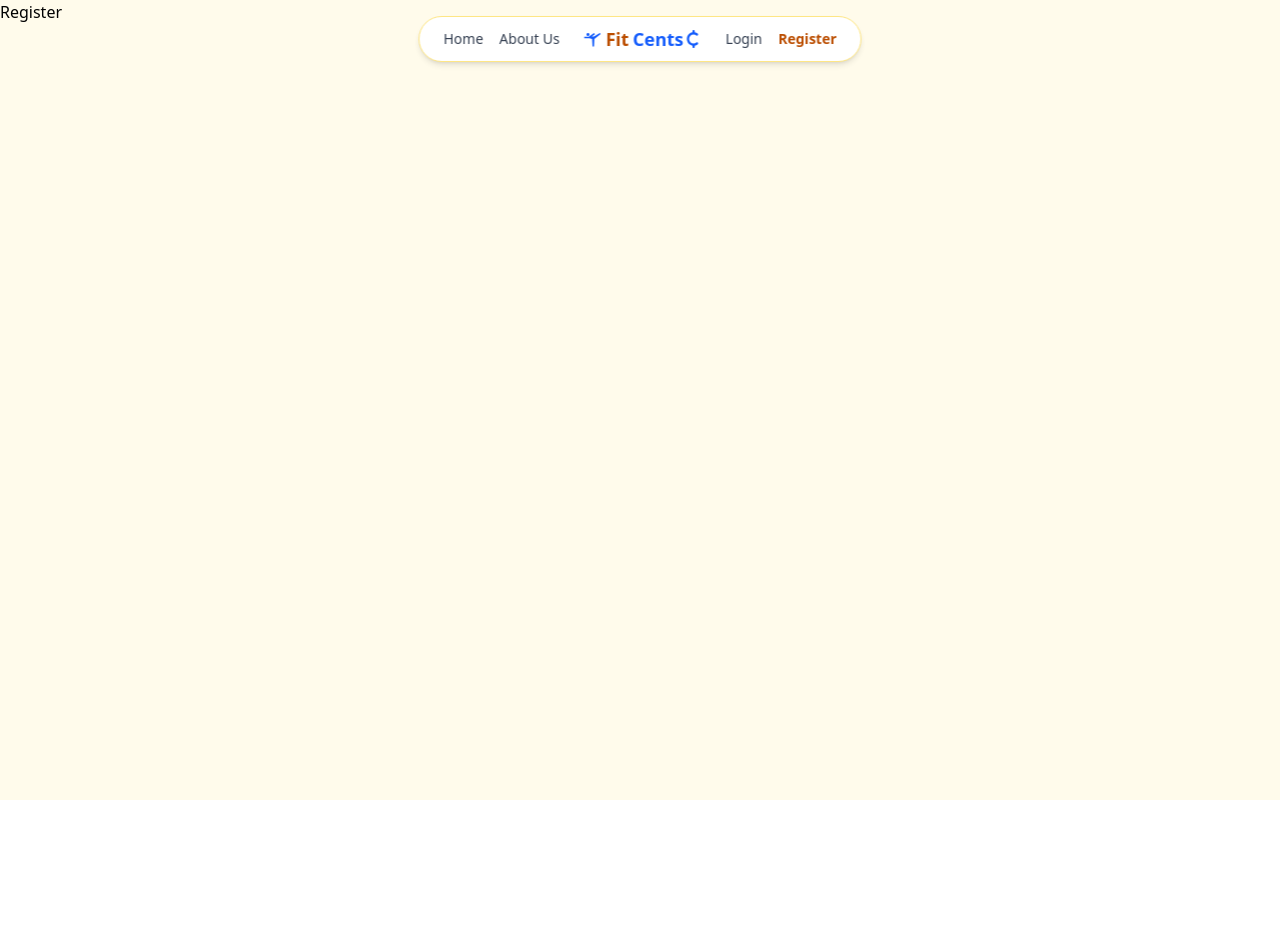
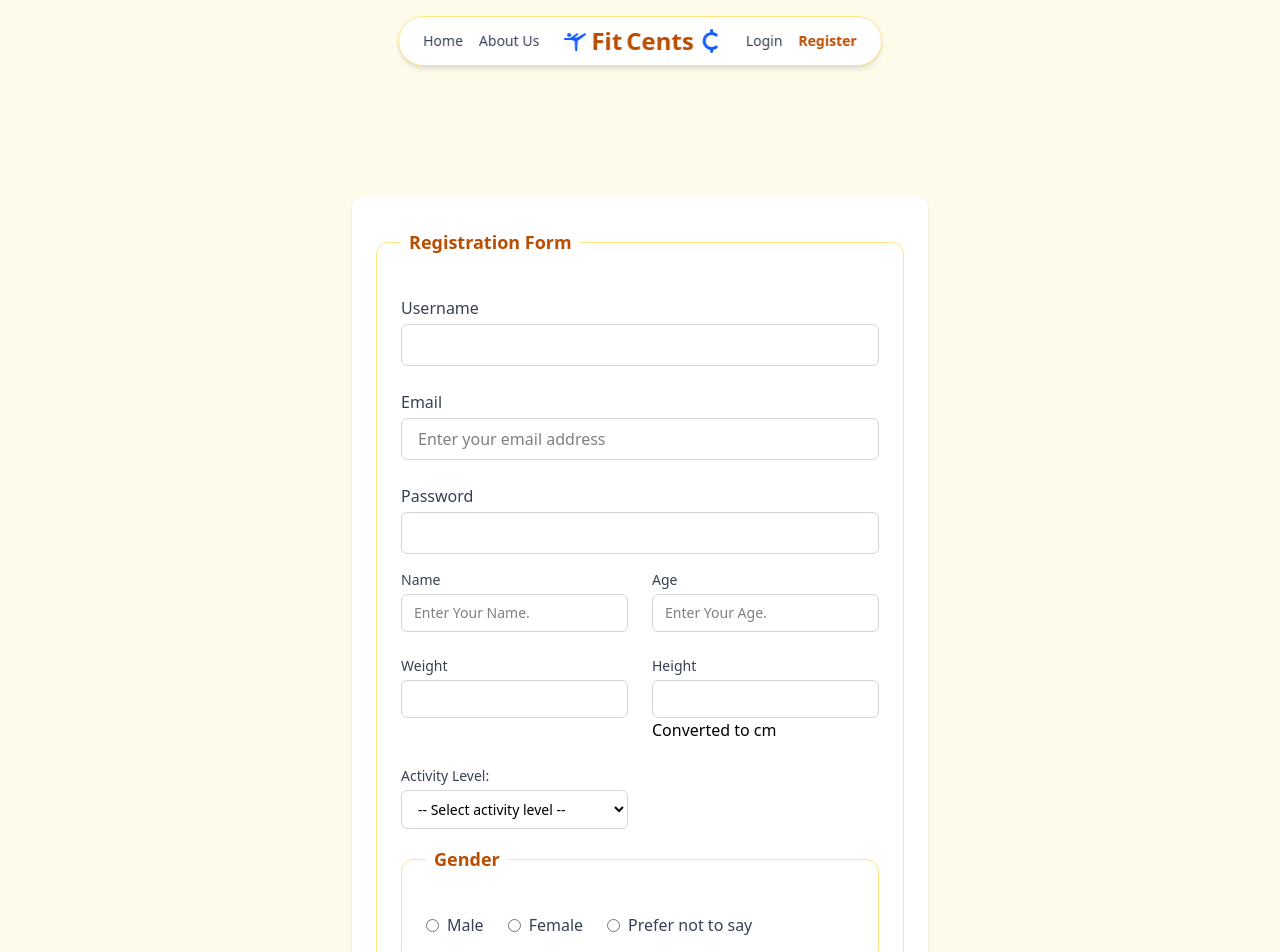
Before and after one commit to jjtzoo/FitCents, a React (Vite) app in the folder frontend/: page /register in a window 1280 px wide. Shown: the top 952 px of the page. Before the commit the page ends 800 px from the top, so only its background shows below. Built offline with nearby package versions, Linux system fonts and the light colour scheme; no server answers.

Commit message:
chores: saved unsaved changes

```diff
--- a/frontend/src/api/crud.js
+++ b/frontend/src/api/crud.js
@@ -1,5 +1,5 @@
 import axios from "axios";
-const URL = import.meta.env.VITE_API_BASE_URL;
+const URL = "http://localhost:4000"
 
 export const getItem = async (collection, id) => {
     try {
@@ -21,9 +21,9 @@ export const getAll = async (collection) => {
     }
 }
 
-export const createItem = async (collection, data) => {
+export const createItem = async (data) => {
     try {
-        const res = await axios.post(`${URL}/api/${collection}`, data);
+        const res = await axios.post(`${URL}/api/users/register`, data);
         return res.data
     } catch (err) {
         console.error('CREATE error: ', err.message);
--- a/frontend/src/components/AppHeader.jsx
+++ b/frontend/src/components/AppHeader.jsx
@@ -1,18 +1,25 @@
 import { MdSportsGymnastics } from "react-icons/md";
 import { FaCentSign } from "react-icons/fa6";
 import { Link } from "react-router";
+import { motion } from "framer-motion"
 
 const AppHeader = () => {
     return (
-        <h1 className="flex items-center gap-1 text-lg font-bold text-amber-700">
-            <span className="flex items-center gap-1">
+        <motion.h1
+            className="app-header flex items-center gap-1 text-amber-700 text-xl sm:text-2xl font-bold"
+            initial={{ opacity: 0, scale: 0.8 }}
+            animate={{ opacity: 1, scale: 1 }}
+            transition={{ type: "spring", stiffness: 260, damping: 20 }}
+            whileHover={{ scale: 1.05 }}
+        >
+            <span className="app-name-fit flex items-center gap-1">
                 <MdSportsGymnastics className="text-blue-600" />
                 Fit
             </span>
-            <span className="flex items-center text-blue-600">
-                Cents <FaCentSign />
+            <span className="app-name-cents flex items-center gap-1">
+                Cents <FaCentSign className="text-blue-600" />
             </span>
-        </h1>
+        </motion.h1>
     )
 }
 
--- a/frontend/src/components/RegistrationForm.jsx
+++ b/frontend/src/components/RegistrationForm.jsx
@@ -6,25 +6,27 @@ import { restrictionOptions } from './RegistrationForm/restrictionOptions'
 import { conflictMap } from './RegistrationForm/conflictMap'
 import { preferenceOption } from './RegistrationForm/preferenceOptions'
 import { useNavigate } from 'react-router';
+import { motion } from 'framer-motion'
+import axios from 'axios'
 
 const RegistrationForm = () => {
     const navigate = useNavigate();
     const [gender, setGender] = useState("");
     const [name , setName] = useState("");
-    const [age, setAge] = useState(0);
+    const [age, setAge] = useState("");
     const [email, setEmail] = useState("");
-    const [weight, setWeight] = useState(0);
+    const [weight, setWeight] = useState("");
     const [activityLevel, setActivityLevel] = useState("");
-    const [height, setHeight] = useState(0);
+    const [height, setHeight] = useState("");
     const [rawHeight, setRawHeight] = useState('');
     const [weightGoal, setWeightGoal] = useState('');
     const [error, setError] = useState(null);
     const [restrictions, setRestrictions] = useState([]);
     const [disabledRestrictions, setDisabledRestrictions] = useState([]);
     const [preferences, setPreferences] = useState([]);
-    const [username, setUsername] = useState([]);
-    const [password, setPassword] = useState([]);
-    const [budget, setBudget] = useState([]);
+    const [username, setUsername] = useState("");
+    const [password, setPassword] = useState("");
+    const [budget, setBudget] = useState("");
     const [loading, setLoading] = useState(false);
     const [errorMsg, setErrorMsg] = useState("");
 
@@ -106,26 +108,25 @@ const RegistrationForm = () => {
     };
 
     const handleRegister = async (e) => {
-        e.preventDefault();
-        setLoading(true);
-        setErrorMsg("");
+        e.preventDefault(); // Prevents full page reload
+
+        // Optional: Basic validation
+        if (!username || !email || !password) {
+        alert("All fields are required.");
+        return;
+        }
 
         try {
-            const res = await createItem("users", userForms);
+        const response = await axios.post('http://localhost:4000/api/users/register', userForms);
 
-            if(res) {
-                console.log("✅ User registered successfully:", res);
-                navigate("/login")
-            } else {
-                setErrorMsg("Something went wrong. Please try again.");
+        console.log("✅ Registered:", response.data);
+        alert("Registration successful!");
+        } catch (err) {
+        console.error("❌ Registration failed:", err.response?.data || err.message);
+        const message = err.response?.data?.error?.message || "Something went wrong.";
+        alert(`Registration failed: ${message}`);
         }
-        } catch (err) {
-            console.error("Unexpected error during registration: ", err);
-            setErrorMsg("Unexpected error. Please try again later.")
-        } finally {
-            setLoading(false);
-        }
-    }
+    };
 
 
     const userForms = {
@@ -145,16 +146,23 @@ const RegistrationForm = () => {
         },
         restrictions,
         preferences,
-        budget_php: budget
+        budget_php: Number(budget)
     }
 
     console.log(userForms);
     return (
 
-        <>
-            <form onSubmit={handleRegister}>
-                <fieldset>
-                    <legend> Registration Form </legend>
+
+        <motion.form
+            onSubmit={handleRegister}
+            className='registration-form'
+            initial={{ opacity: 0, y: -20 }}
+            animate={{ opacity: 1, y: 0 }}
+            transition={{ duration: 0.5 }}
+        >
+            <fieldset className='registration-fieldset'>
+                <legend className='registration-legend'> Registration Form </legend>
+                <section className='user-auth-section'>
                     <div>
                         <label htmlFor="username">Username</label>
                         <input
@@ -187,8 +195,10 @@ const RegistrationForm = () => {
                             onChange = {(e) => setPassword(e.target.value)}
                         />
                     </div>
+                </section>
 
 
+                <section className='user-biometrics-section'>
                     <div>
                         <label htmlFor='name'>
                         Name
@@ -214,43 +224,6 @@ const RegistrationForm = () => {
                             onChange={(e) => setAge(Number(e.target.value))}
                         />
                     </div>
-
-                    <fieldset>
-                        <legend>
-                            <div>
-                                <label>
-                                    <input
-                                    type='radio'
-                                    value='male'
-                                    name='gender'
-                                    checked={gender === 'male'}
-                                    onChange={(e) => setGender(e.target.value)}
-                                    />
-                                    Male
-                                </label>
-                                <label>
-                                    <input
-                                    type="radio"
-                                    value="female"
-                                    name='gender'
-                                    checked={gender === 'female'}
-                                    onChange={(e) => setGender(e.target.value)}
-                                    />
-                                    Female
-                                </label>
-                                <label>
-                                    <input
-                                    type="radio"
-                                    value="non-binary"
-                                    name='gender'
-                                    checked = {gender === 'non-binary'}
-                                    onChange={(e) => setGender(e.target.value)}
-                                    />
-                                Prefer not to say
-                                </label>
-                            </div>
-                        </legend>
-                    </fieldset>
 
                     <div>
                         <label htmlFor="weight">Weight </label>
@@ -279,6 +252,8 @@ const RegistrationForm = () => {
                         <p>Converted to {height} cm</p>
                     </div>
 
+
+
                     <div>
                         <label htmlFor="activity-level"> Activity Level:</label>
                         <select
@@ -286,6 +261,7 @@ const RegistrationForm = () => {
                         value={activityLevel}
                         onChange={(e) => setActivityLevel(e.target.value)}
                         >
+                            <option value="">-- Select activity level --</option>
                             <option value="sedentary"> Sedentary, little/no exercise </option>
                             <option value="light"> Light, 1-3 days/week</option>
                             <option value="moderate"> Moderate, 3-5 days/week</option>
@@ -293,6 +269,51 @@ const RegistrationForm = () => {
                             <option value="veryActive">Very Active - physical job + exercise</option>
                         </select>
                     </div>
+                </section>
+
+                <fieldset className="registration-fieldset">
+                    <legend className="registration-legend">Gender</legend>
+                    <div className="gender-radio-group">
+                        <label htmlFor="male" className="gender-radio-label">
+                        <input
+                            type="radio"
+                            id="male"
+                            value="male"
+                            name="gender"
+                            checked={gender === 'male'}
+                            onChange={(e) => setGender(e.target.value)}
+                            className="gender-radio-input"
+                        />
+                        Male
+                        </label>
+
+                        <label htmlFor="female" className="gender-radio-label">
+                        <input
+                            type="radio"
+                            id="female"
+                            value="female"
+                            name="gender"
+                            checked={gender === 'female'}
+                            onChange={(e) => setGender(e.target.value)}
+                            className="gender-radio-input"
+                        />
+                        Female
+                        </label>
+
+                        <label htmlFor="non-binary" className="gender-radio-label">
+                        <input
+                            type="radio"
+                            id="non-binary"
+                            value="non-binary"
+                            name="gender"
+                            checked={gender === 'non-binary'}
+                            onChange={(e) => setGender(e.target.value)}
+                            className="gender-radio-input"
+                        />
+                        Prefer not to say
+                        </label>
+                    </div>
+                </fieldset>
                 <div>
                     <label htmlFor="weightGoal">Select Your Weight Loss Goal</label>
                     <select
@@ -351,13 +372,17 @@ const RegistrationForm = () => {
 
                 <div>
                     <label htmlFor="budget">
+                        Budget Per Week Php
+                    </label>
                     <input
                         type="number"
-                                id='budget'
-                                value={budget}
-                                onChange={(e) => setBudget(Number(e.target.value))}
+                        id="budget"
+                        value={budget === null ? "" : budget}
+                        onChange={(e) => {
+                        const val = e.target.value;
+                        setBudget(val === "" ? null : Number(val));
+                        }}
                     />
-                        </label>
                 </div>
             </fieldset>
 
@@ -367,8 +392,8 @@ const RegistrationForm = () => {
             >
                 { loading ? "Registering..." : "Register"}
             </button>
-            </form>
-        </>
+        </motion.form>
+
     )
 }
 
--- a/frontend/src/index.css
+++ b/frontend/src/index.css
@@ -1 +1,69 @@
 @import "tailwindcss";
+
+.registration-form {
+  @apply mt-24 max-w-xl w-full mx-auto bg-white px-4 py-6 sm:px-6 sm:py-8 rounded-xl shadow-md space-y-6;
+}
+
+.registration-fieldset {
+  @apply border border-amber-200 rounded-xl px-4 py-4 sm:p-6 space-y-4;
+}
+
+.registration-legend {
+  @apply text-base sm:text-lg font-semibold text-amber-700 px-2;
+}
+
+/* user authentication */
+.user-auth-section {
+  @apply space-y-4 sm:space-y-6;
+}
+
+.user-auth-section label {
+  @apply block text-sm sm:text-base font-medium text-gray-700 mb-1;
+}
+
+.user-auth-section input,
+.user-auth-section select {
+  @apply w-full px-3 py-2 sm:px-4 sm:py-2 border border-gray-300 rounded-md focus:outline-none focus:ring-2 focus:ring-blue-500 text-sm sm:text-base;
+}
+
+.registration-submit {
+  @apply w-full bg-blue-600 text-white py-2 px-4 rounded-md hover:bg-blue-700 transition text-sm sm:text-base;
+}
+
+/* biometrics section */
+.user-biometrics-section {
+  @apply grid grid-cols-1 sm:grid-cols-2 gap-4 sm:gap-6;
+}
+
+.user-biometrics-section label {
+  @apply block text-sm font-medium text-gray-700 mb-1;
+}
+
+.user-biometrics-section input,
+.user-biometrics-section select {
+  @apply w-full px-3 py-2 border border-gray-300 rounded-md focus:outline-none focus:ring-2 focus:ring-blue-500 text-sm;
+}
+
+.user-biometrics-info {
+  @apply text-sm text-gray-500 mt-1;
+}
+
+.user-biometrics-error {
+  @apply text-sm text-red-600 mt-1;
+}
+
+/* gender fieldset */
+
+.gender-radio-group {
+  @apply flex flex-col sm:flex-row gap-4 sm:gap-6;
+}
+
+/* Label for each radio option */
+.gender-radio-label {
+  @apply flex items-center gap-2 text-sm sm:text-base text-gray-700;
+}
+
+/* Optional for radios */
+.gender-radio-input {
+  @apply text-blue-600 focus:ring-blue-500;
+}
--- a/frontend/src/layouts/PublicLayout.jsx
+++ b/frontend/src/layouts/PublicLayout.jsx
@@ -7,7 +7,9 @@ const PublicLayout = () => {
     return (
         <div className="min-h-screen bg-amber-50">
             <PublicNav />
-            <Outlet />
+            <main className="pt-25 px-4">
+                <Outlet />
+            </main>
         </div>
     )
 }
--- a/frontend/src/pages/landing_page/Register.jsx
+++ b/frontend/src/pages/landing_page/Register.jsx
@@ -1,9 +1,9 @@
 import { Outlet } from "react-router"
-
+import RegistrationForm from "../../components/RegistrationForm"
 const Register = () => {
     return (
         <>
-            <h1>Register</h1>
+            <RegistrationForm />
             <Outlet />
         </>
     )
```
Lines whose indentation alone changed are shown as unchanged.
